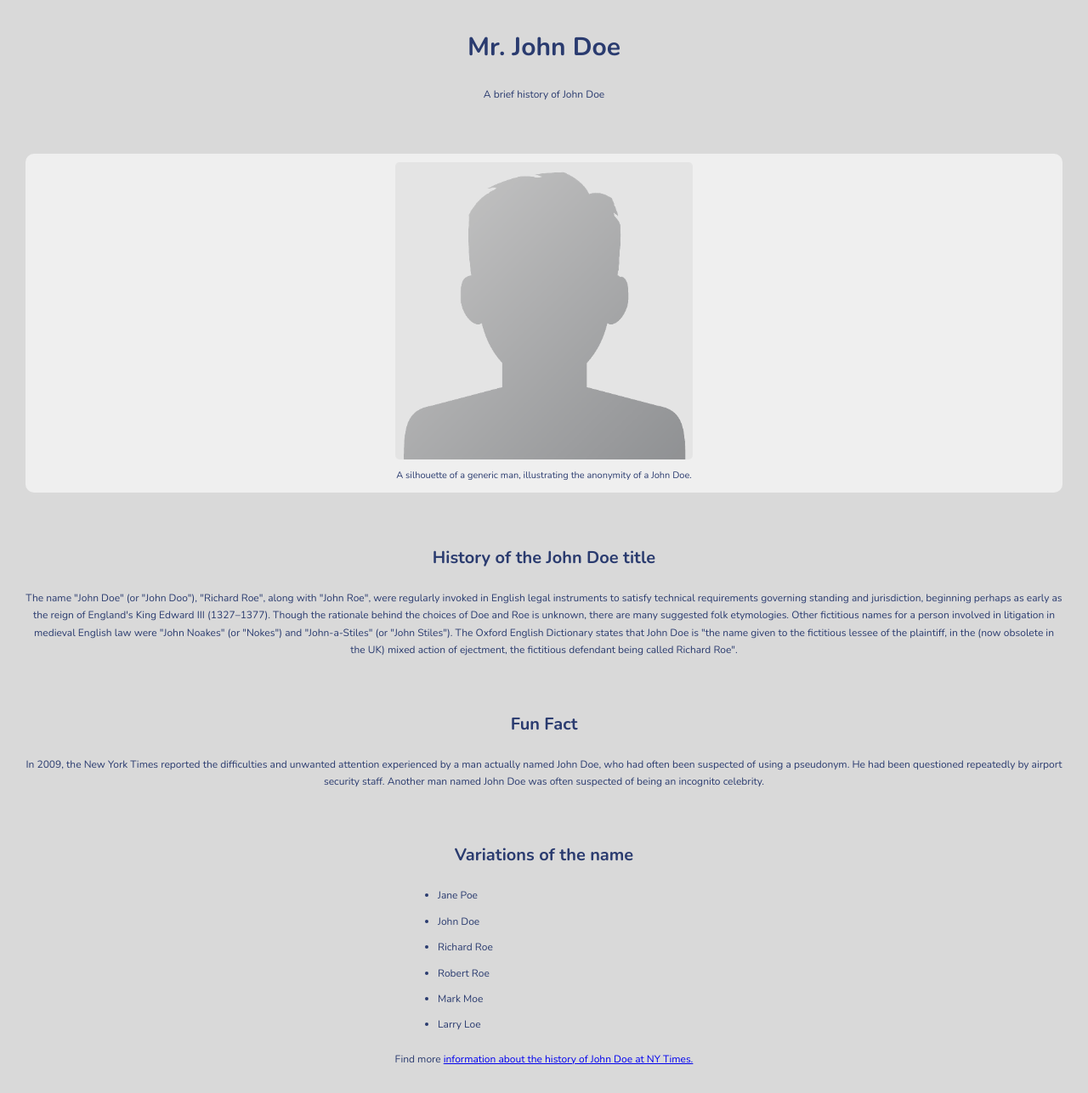
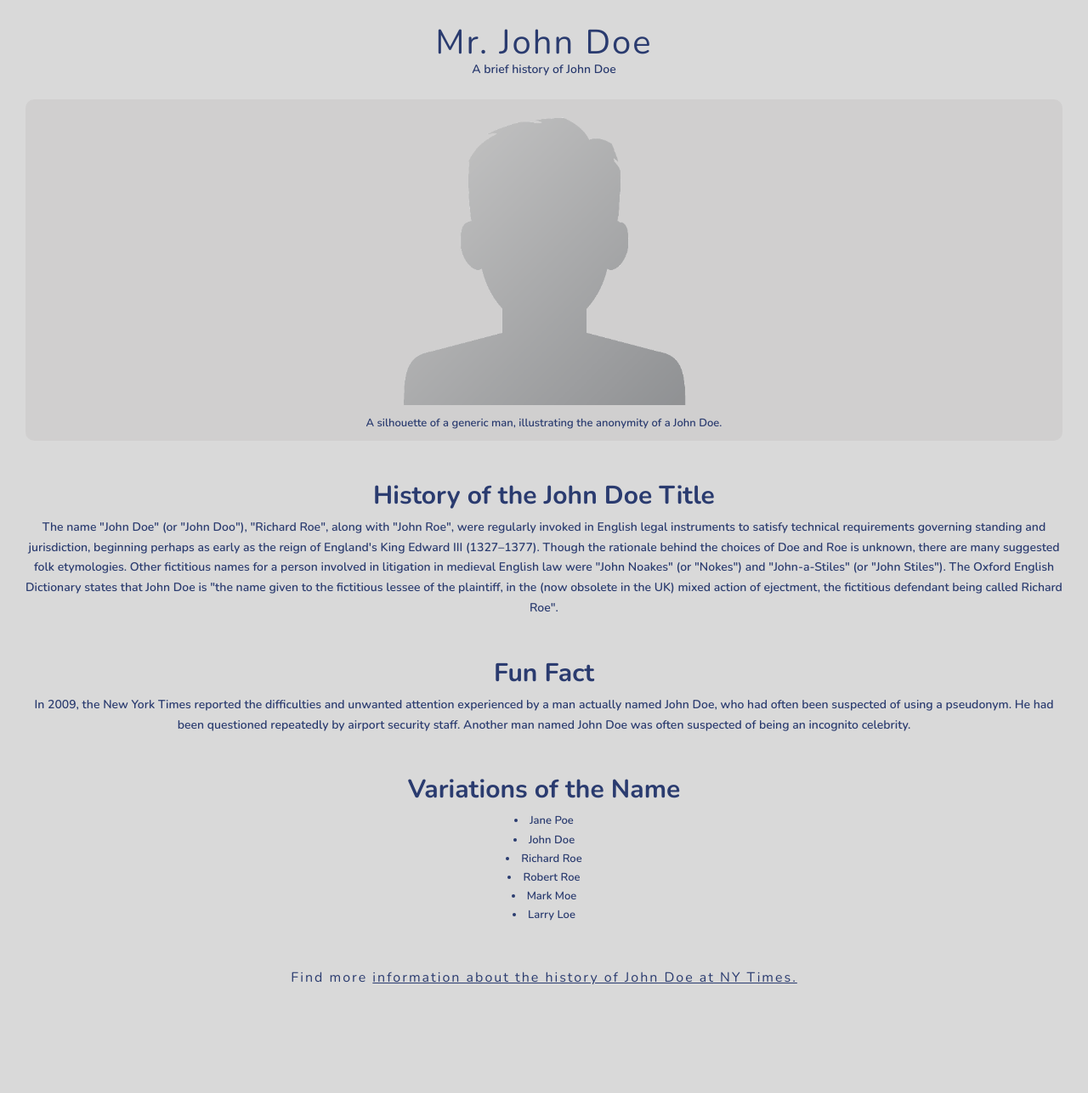
Before and after one commit to shanesc/fcc-tribute-page, a plain HTML site: page index.html in a window 1280 px wide. Shown: the whole page at 85% size. After the commit the page ends 1195 px from the top, so only its background shows below. Drawn offline with nearby package versions, Linux system fonts and the light colour scheme.

Commit message:
Update the design elements, whitespace, font-size, etc.

```diff
--- a/index.html
+++ b/index.html
@@ -9,8 +9,10 @@
   </head>
   <body>
     <main id="main">
-      <h1 id='title'>Mr. John Doe</h1>
-      <p>A brief history of John Doe</p>
+      <div class='header'>
+        <h1 id='title'>Mr. John Doe</h1>
+        <p>A brief history of John Doe</p>
+      </div>
       <figure id='img-div'>
         <img id='image' src='images/john-doe.png' alt='A generic headshot silhouette'>
         <figcaption id='img-caption'>
@@ -19,7 +21,7 @@
       </figure>
       <article id='tribute-info'>
         <section>
-          <h2>History of the John Doe title</h2>
+          <h2>History of the John Doe Title</h2>
           <p>
             The name "John Doe" (or "John Doo"), "Richard Roe", along with "John Roe", were
             regularly invoked in English legal instruments to satisfy technical requirements
@@ -43,7 +45,7 @@
           </p>
         </section>
         <section>
-          <h2>Variations of the name</h2>
+          <h2>Variations of the Name</h2>
           <ul>
             <li>Jane Poe</li>
             <li>John Doe</li>
@@ -53,7 +55,7 @@
             <li>Larry Loe</li>
           </ul>
         </section>
-        <p>
+        <p class='footer'>
           Find more
           <a
             id='tribute-link'
--- a/styles/style.css
+++ b/styles/style.css
@@ -14,7 +14,8 @@ body {
 
 body {
   font-family: 'Nunito', 'sans-serif';
-  font-weight: 400;
+  font-size: 1.4rem;
+  font-weight: 600;
   line-height: 1.7;
   padding: 3rem;
   color: hsl(225, 45%, 30%);
@@ -25,11 +26,29 @@ main {
   text-align: center;
 }
 
+h1 {
+  font-size: 4rem;
+  line-height: 1;
+  letter-spacing: .2rem;
+  font-weight: 300;
+}
+
+h2 {
+  font-size: 3rem;
+  line-height: 1;
+  margin-bottom: 1rem;
+}
+
+p {
+  font-size: 1.4rem;
+  font-weight: 600;
+}
+
 #img-div {
-  margin-top: 6rem;
-  background-color: rgba(255, 255, 255, 0.6);
+  background-color: rgba(204, 202, 202, 0.6);
   border-radius: 1rem;
-  padding: 1rem 0;
+  padding: 1rem;
+  margin-bottom: 5rem;
 }
 
 #image {
@@ -37,39 +56,40 @@ main {
   max-width: 100%;
   max-height: 35rem;
   margin: 0 auto;
-  background-color: hsla(0, 0%, 85%, .5);
-  border-radius: .5rem;
 }
 
 #img-caption {
-  font-size: 1.1rem;
+  font-size: 1.3rem;
   margin-top: 1rem;
 }
 
 ul {
-  font-size: 1.2rem;
-  text-align: left;
-  /* padding: 2rem; */
+  font-size: 1.3rem;
+  text-align: center;
   margin: 0 auto;
-  margin-top: 2rem;
   max-width: 25rem;
-  /* list-style: circle; */
 }
 
 li {
-  margin-top: 1rem;
+  list-style: inside;
+  margin: 0 auto;
 }
 
-h1 {
-  font-size: 3rem;
+.header {
+  margin-bottom: 2.3rem;
 }
 
-h2 {
-  font-size: 2rem;
-  margin-top: 6rem;
+section {
+  margin-bottom: 5rem;
 }
 
-p {
-  font-size: 1.2rem;
-  margin-top: 2rem;
+.footer {
+  letter-spacing: .2rem;
+  font-size: 1.6rem;
+  font-weight: 400;
 }
+
+a:link,
+a:visited {
+  color: hsl(225, 45%, 30%);
+}
```
